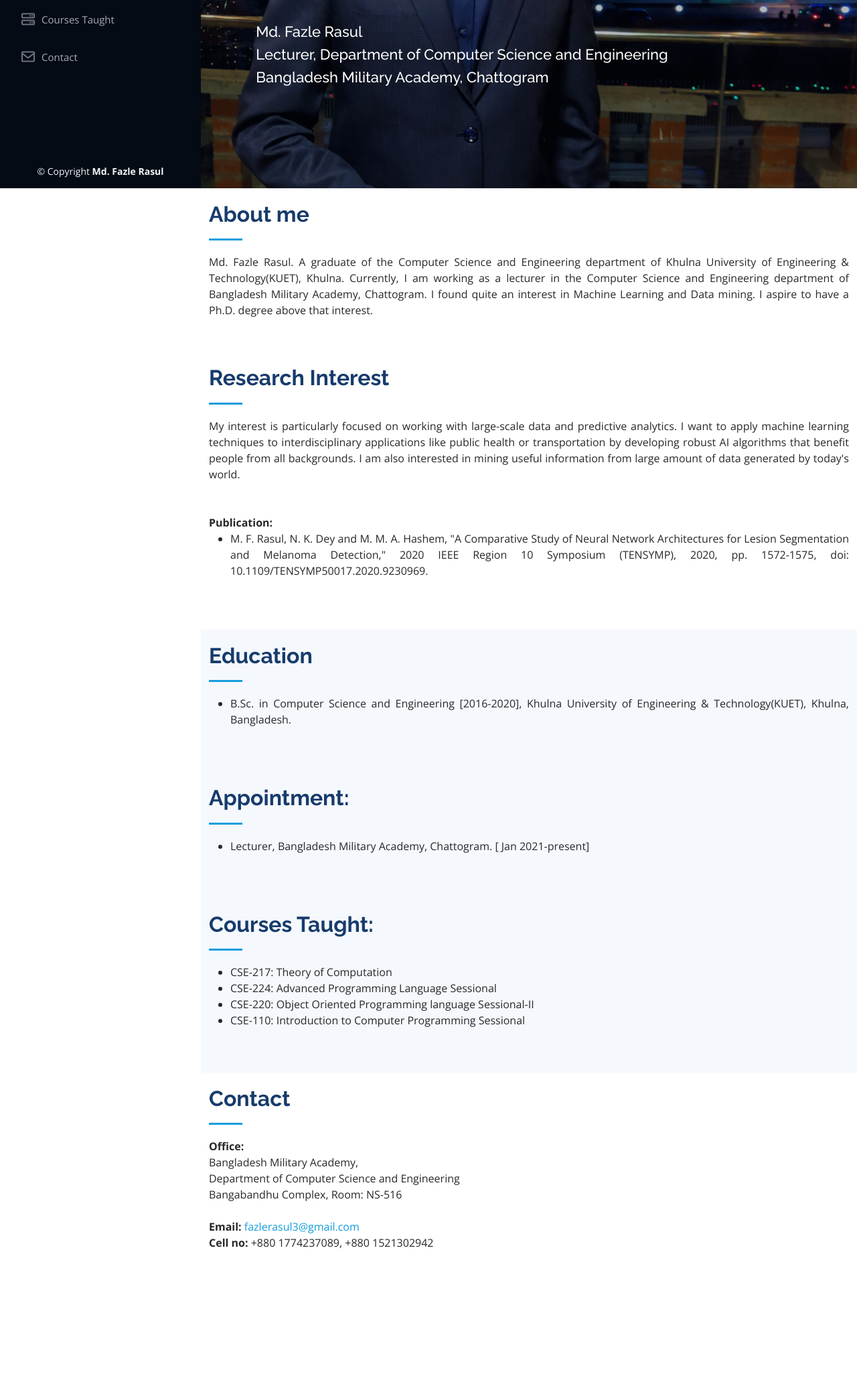
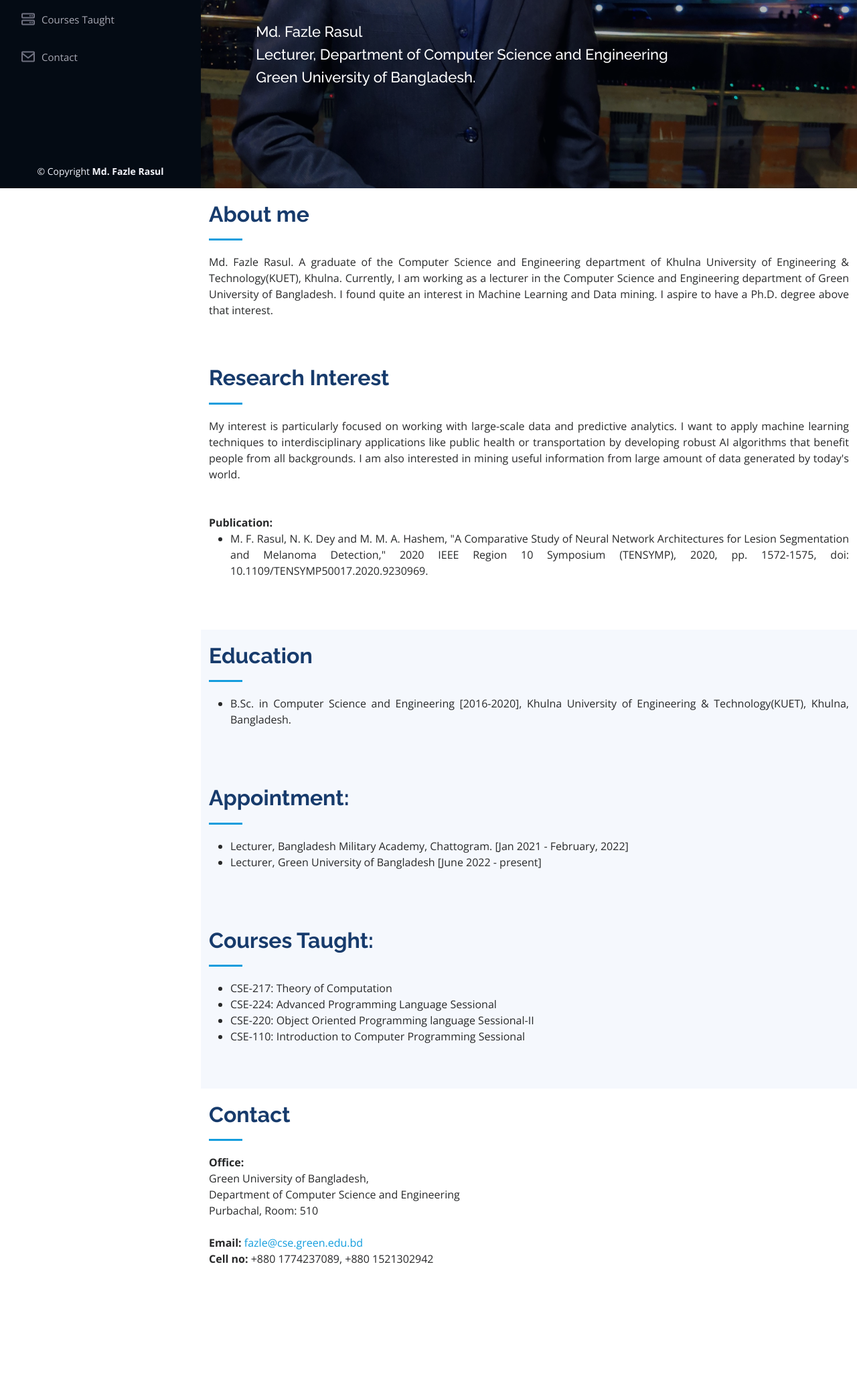
Before and after one commit to fazal-029/MdFazleRasul.github.io, a plain HTML site: page index.html in a window 1280 px wide. Shown: the part 519-2570 px from the top of the page at 67% size. Before the commit the page ends 2546 px from the top, so only its background shows below. Drawn offline with nearby package versions, Linux system fonts and the light colour scheme.

Commit message:
Update index.html

```diff
--- a/index.html
+++ b/index.html
@@ -74,7 +74,7 @@
       <br><br><br><br><br><br><br><br><br><br><br><br><br><br><br><br><br>
       <h5>Md. Fazle Rasul</h5>
       <h5>Lecturer, Department of Computer Science and Engineering</h5>
-      <h5>Bangladesh Military Academy, Chattogram</h5>
+      <h5>Green University of Bangladesh.</h5>
 
     </div>
   </section><!-- End Hero -->
@@ -87,7 +87,7 @@
 
         <div class="section-title">
           <h2>About me</h2>
-          <p>Md. Fazle Rasul. A graduate of the Computer Science and Engineering department of Khulna University of Engineering & Technology(KUET), Khulna. Currently, I am working as a lecturer in the Computer Science and Engineering department of Bangladesh Military Academy, Chattogram. I found quite an interest in Machine Learning and Data mining. I aspire to have a Ph.D. degree above that interest. </p>
+          <p>Md. Fazle Rasul. A graduate of the Computer Science and Engineering department of Khulna University of Engineering & Technology(KUET), Khulna. Currently, I am working as a lecturer in the Computer Science and Engineering department of Green University of Bangladesh. I found quite an interest in Machine Learning and Data mining. I aspire to have a Ph.D. degree above that interest. </p>
         </div>
 
       </div>
@@ -136,8 +136,11 @@
           <h2>Appointment: </h2>
           <ul>
           	<li>
-          		Lecturer, Bangladesh Military Academy, Chattogram. [ Jan 2021-present]
+          		Lecturer, Bangladesh Military Academy, Chattogram. [Jan 2021 - February, 2022]
           	</li>
+            <li>
+              Lecturer, Green University of Bangladesh [June 2022 - present]
+            </li>
           </ul>
         </div>
 
@@ -169,12 +172,12 @@
           <h2>Contact</h2>
           <p>
           	<b>Office:</b> <br>
-          	Bangladesh Military Academy,<br>
+          	Green University of Bangladesh,<br>
           	Department of Computer Science and Engineering<br>
-          	Bangabandhu Complex, Room: NS-516
+          	Purbachal, Room: 510
           </p> <br>
 
-          <b>Email: </b><a href="#">fazlerasul3@gmail.com</a> <br>
+          <b>Email: </b><a href="#">fazle@cse.green.edu.bd</a> <br>
           <b>Cell no: </b> +880 1774237089, +880 1521302942
 
         </div>
```
